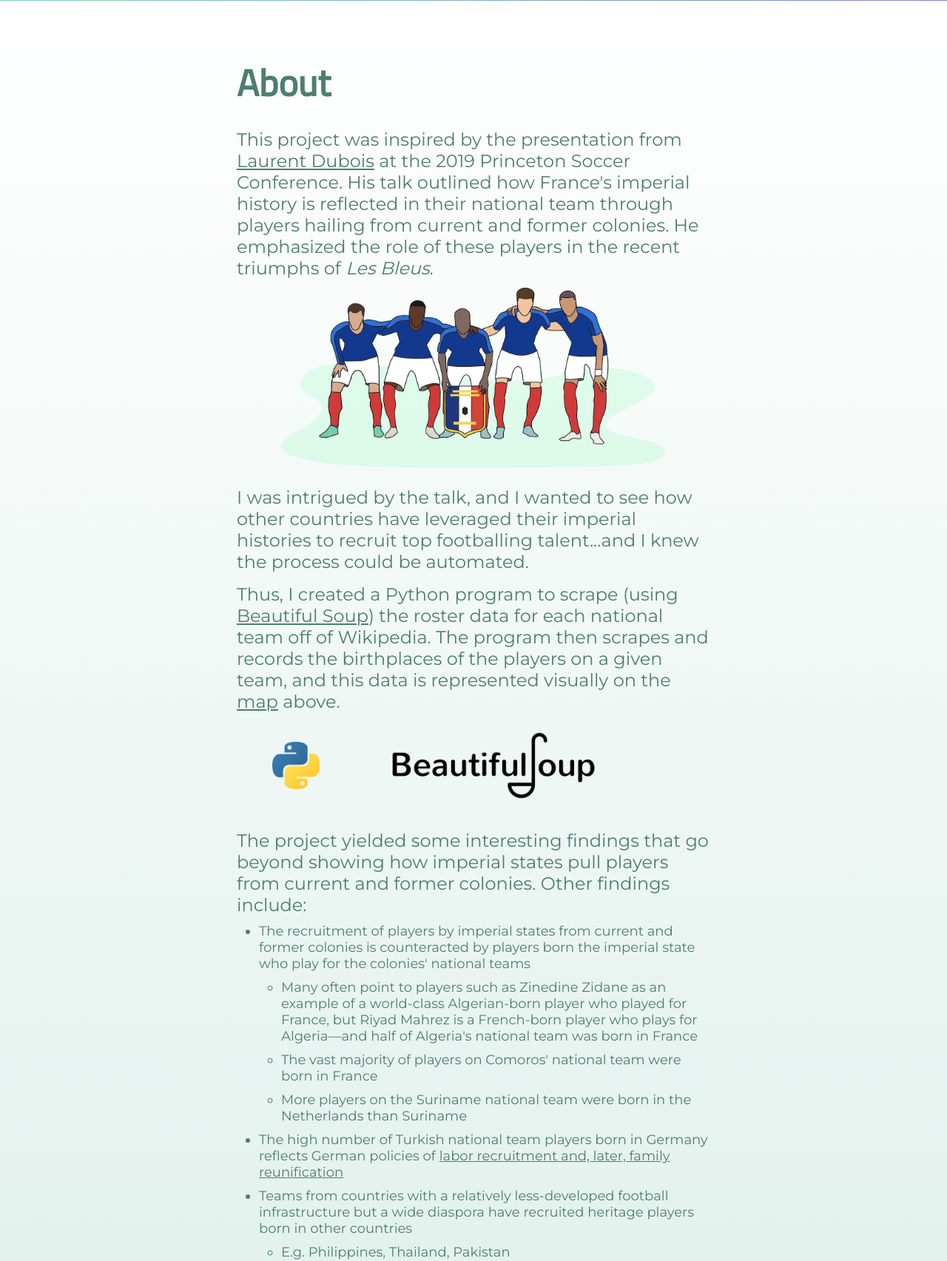
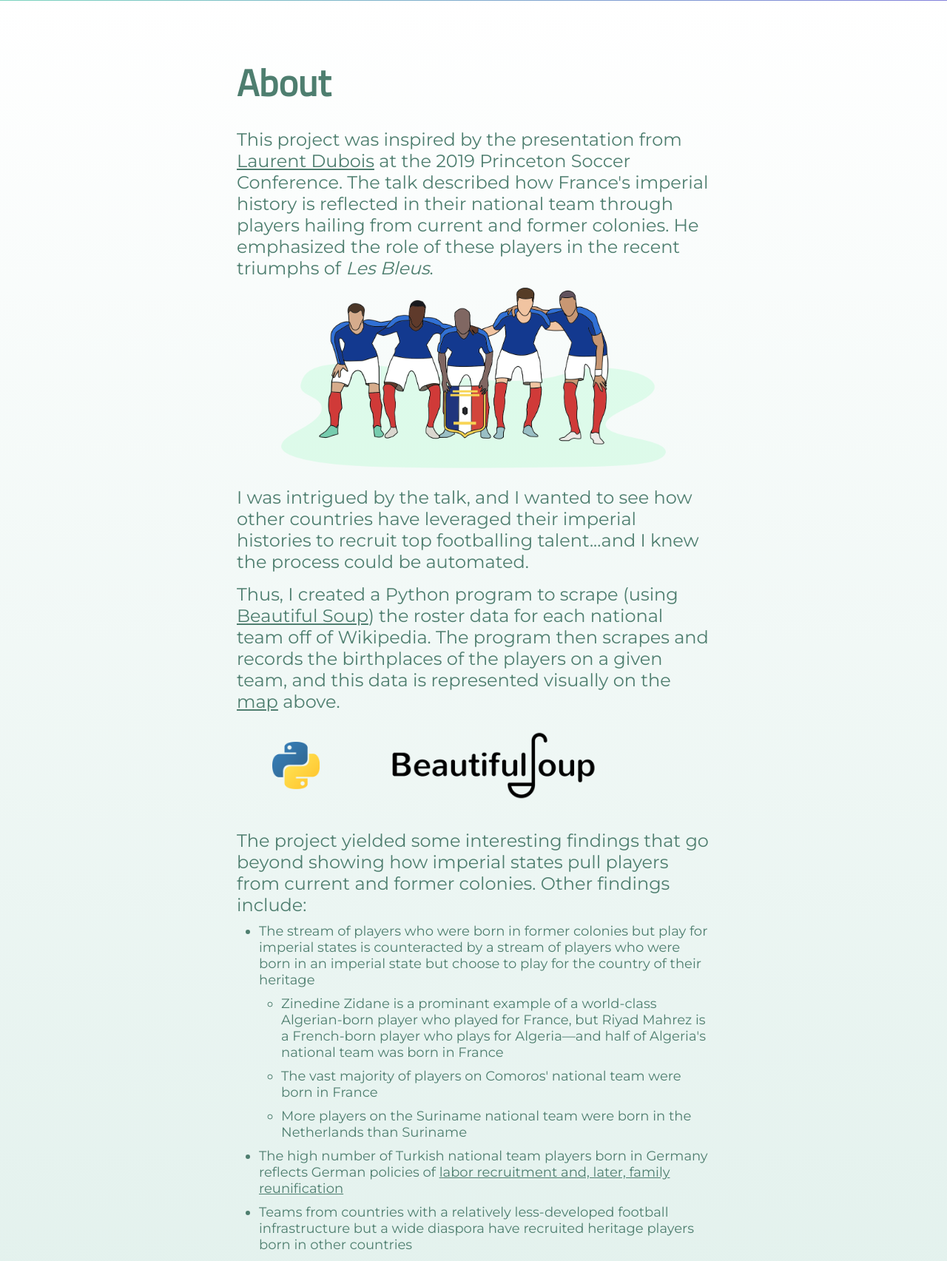
Before and after one commit to ttmenezes/National-Team-Mapper, a Flask app: page / in a window 1280 px wide. Shown: the part 799-2504 px from the top of the page at 74% size. Run offline with Flask 2, Linux system fonts and the light colour scheme; data comes from the database, SQL or seed files in the repository; some libraries are stand-ins or nearby versions.

Commit message:
Changed description

```diff
--- a/templates/index.html
+++ b/templates/index.html
@@ -74,7 +74,7 @@
       <p>
         This project was inspired by the presentation from
         <a target="_blank" href="https://romancestudies.duke.edu/people/profile/laurent-dubois">Laurent Dubois</a> at
-        the 2019 Princeton Soccer Conference. His talk outlined how France's
+        the 2019 Princeton Soccer Conference. The talk described how France's
         imperial history is reflected in their national team through players hailing
         from current and former colonies. He emphasized the role of these players in
         the recent triumphs of <i>Les Bleus</i>.
@@ -109,13 +109,13 @@
         current and former colonies. Other findings include:
       <ul>
         <li>
-          The recruitment of players by imperial states from current and former colonies is counteracted
-          by players born the imperial state who play for the colonies' national teams
+          The stream of players who were born in former colonies but play for imperial states is counteracted by a
+          stream of players who were born in an imperial state but choose to play for the country of their heritage
           <ul>
             <li>
-              Many often point to players such as Zinedine Zidane
-              as an example of a world-class Algerian-born player who played for France, but Riyad Mahrez is a
-              French-born player who plays for Algeria—and half of Algeria's national team was born in France
+              Zinedine Zidane is a prominant example of a world-class Algerian-born player who played for France, but
+              Riyad Mahrez is a French-born player who plays for Algeria—and half of Algeria's national team was born in
+              France
             </li>
             <li>
               The vast majority of players on Comoros' national team were born in France
```
